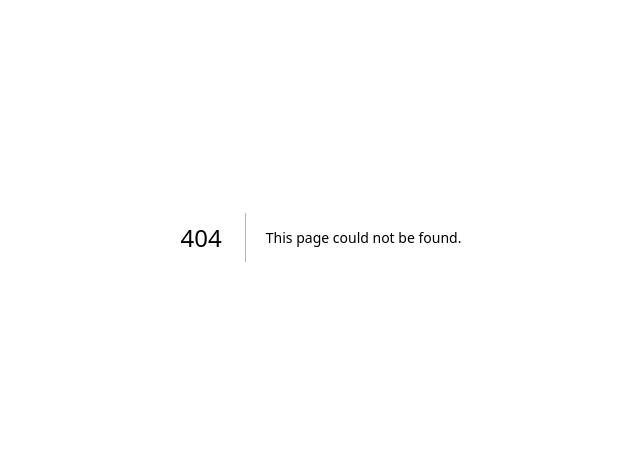
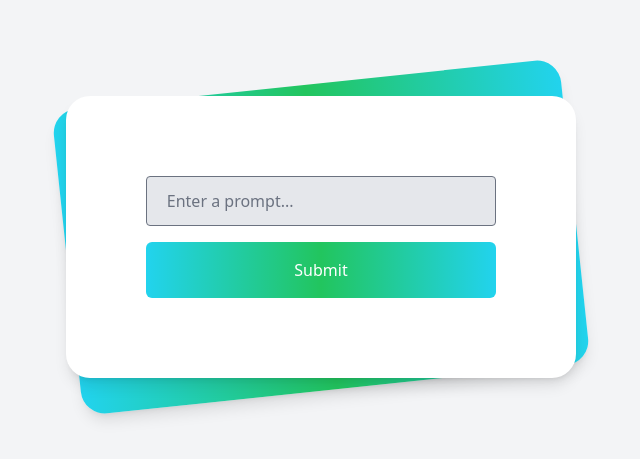
Before and after one commit to humancodex/business_brain_sdxl, a Next.js app: page /img_generator in a window 1280 px wide. Before the commit this address had no page. Shown: the part 163-622 px from the top of the page, without its empty margins (319-959 px from the left). Built offline with nearby package versions, Linux system fonts and the light colour scheme.

Commit message:
add : stable diffusion - next : prisma , redis and log

```diff
--- a/components/layout/sign-in-modal.tsx
+++ b/components/layout/sign-in-modal.tsx
@@ -34,7 +34,7 @@ const SignInModal = ({
           </a>
           <h3 className="font-display text-2xl font-bold">Sign In</h3>
           <p className="text-sm text-gray-500">
-            This is strictly for demo purposes - only your email and profile
+     Your email and profile
             picture will be stored.
           </p>
         </div>
--- a/package.json
+++ b/package.json
@@ -36,6 +36,7 @@
     "react-dom": "18.2.0",
     "react-markdown": "^8.0.4",
     "react-wrap-balancer": "^0.3.0",
+    "replicate": "^0.11.0",
     "typescript": "4.9.4",
     "use-debounce": "^9.0.3"
   },
--- /dev/null
+++ b/pages/api/stable_diffusion/index.js
@@ -0,0 +1,37 @@
+import Replicate from 'replicate';
+
+const handler = async ( req, res ) => {
+    if ( req.method !== 'POST' ) {
+        res.status( 405 ).json( { message: 'Method not allowed' } );
+        return;
+    }
+
+    const { value } = req.body;
+
+    try {
+        const replicate = new Replicate( {
+            auth: process.env.REPLICATE_API_TOKEN,
+        } );
+
+        const output = await replicate.run(
+            "stability-ai/stable-diffusion:db21e45d3f7023abc2a46ee38a23973f6dce16bb082a930b0c49861f96d1e5bf",
+            {
+                input: {
+                    prompt: value,
+                    image_dimensions: "512x512",
+                    num_inference_steps: 12,
+                    num_outputs: 1,
+                    guideance_scale: 3.5,
+                    scheduler: "K_EULER",
+                },
+            },
+        );
+
+        res.status( 200 ).json( output );
+    } catch ( error ) {
+        console.error( error );
+        res.status( 500 ).json( { message: 'Internal server error' } );
+    }
+};
+
+export default handler;
--- /dev/null
+++ b/pages/img_generator.tsx
@@ -0,0 +1,77 @@
+import { useState } from 'react';
+
+function img_generator() {
+  const [inputValue, setInputValue] = useState('');
+  const [imageUrl, setImageUrl] = useState('');
+  const [loading, setLoading] = useState(false);
+
+  const handleSubmit = async (event:any) => {
+    event.preventDefault();
+    setLoading(true);
+
+    const response = await fetch('/api/stablediffusion/index.js', {
+      method: 'POST',
+      headers: {
+        'Content-Type': 'application/json',
+      },
+      body: JSON.stringify({ value: inputValue }),
+    });
+
+    if (response.ok) {
+      const data = await response.json();
+      setImageUrl(data[0]);
+    } else {
+      console.error('Error:', response.statusText);
+    }
+    setLoading(false);
+  };
+
+  return (
+    <div className="min-h-screen bg-gray-100 py-6 flex flex-col justify-center sm:py-12">
+      <div className="relative py-3 sm:max-w-xl sm:mx-auto">
+        <div className="absolute inset-0 bg-gradient-to-r from-cyan-400 via-green-500 to-cyan-400 shadow-lg transform -skew-y-6 sm:skew-y-0 sm:-rotate-6 sm:rounded-3xl"></div>
+        <div className="relative px-4 py-10 bg-white shadow-lg sm:rounded-3xl sm:p-20">
+          <form onSubmit={handleSubmit} className="max-w-md mx-auto space-y-4">
+            <input
+              type="text"
+              value={inputValue}
+              onChange={(e) => setInputValue(e.target.value)}
+              className="w-full px-5 py-3 text-gray-700 bg-gray-200 rounded"
+              placeholder="Enter a prompt..."
+            />
+            <button type="submit" className="w-full px-3 py-4 text-white bg-gradient-to-r from-cyan-400 via-green-500 to-cyan-400 rounded-md focus:outline-none" disabled={loading}>
+              Submit
+            </button>
+          </form>
+        </div>
+      </div>
+      {loading && (
+        <div className="mt-12 flex justify-center">
+          <div className="loader ease-linear rounded-full border-4 border-t-4 border-gray-200 h-12 w-12"></div>
+        </div>
+      )}
+      {imageUrl && !loading && (
+        <div className="mt-12 flex justify-center">
+          <img src={imageUrl} alt="Generated image" className="rounded-xl shadow-lg" />
+        </div>
+      )}
+      <style jsx>{`
+        .loader {
+          animation: spin 1s linear infinite;
+          border-top-color: #3498db;
+        }
+
+        @keyframes spin {
+          0% {
+            transform: rotate(0deg);
+          }
+          100% {
+            transform: rotate(360deg);
+          }
+        }
+      `}</style>
+    </div>
+  );
+}
+
+export default img_generator;
--- a/pages/index.tsx
+++ b/pages/index.tsx
@@ -3,7 +3,7 @@ import Layout from "@/components/layout";
 import Balancer from "react-wrap-balancer";
 import { motion } from "framer-motion";
 import { DEPLOY_URL, FADE_DOWN_ANIMATION_VARIANTS } from "@/lib/constants";
-import { Github, Twitter } from "@/components/shared/icons";
+import { Github } from "@/components/shared/icons";
 import WebVitals from "@/components/home/web-vitals";
 import ComponentGrid from "@/components/home/component-grid";
 import Image from "next/image";
@@ -28,21 +28,21 @@ export default function Home() {
       >
         <motion.a
           variants={FADE_DOWN_ANIMATION_VARIANTS}
-          href="https://twitter.com/steventey/status/1613928948915920896"
+          href=""
           target="_blank"
           rel="noreferrer"
-          className="mx-auto mb-5 flex max-w-fit items-center justify-center space-x-2 overflow-hidden rounded-full bg-blue-100 px-7 py-2 transition-colors hover:bg-blue-200"
+          className="mx-auto mb-5 flex max-w-fit items-center justify-center space-x-2 overflow-hidden rounded-full bg-blue-100 px-7 py-2 transition-colors hover:bg-violet-200"
         >
-          <Twitter className="h-5 w-5 text-[#1d9bf0]" />
-          <p className="text-sm font-semibold text-[#1d9bf0]">
-            Introducing Precedent
+          <Github className="h-5 w-5 text-[#0b0c0d]" />
+          <p className="text-sm font-semibold text-[#0a080899]">
+            Introducing BusinessBrain
           </p>
         </motion.a>
         <motion.h1
           className="bg-gradient-to-br from-black to-stone-500 bg-clip-text text-center font-display text-4xl font-bold tracking-[-0.02em] text-transparent drop-shadow-sm md:text-7xl md:leading-[5rem]"
           variants={FADE_DOWN_ANIMATION_VARIANTS}
         >
-          <Balancer>Building blocks for your Next project</Balancer>
+          <Balancer>Business IA assistant</Balancer>
         </motion.h1>
         <motion.p
           className="mt-6 text-center text-gray-500 md:text-xl"
--- a/tsconfig.json
+++ b/tsconfig.json
@@ -22,6 +22,6 @@
     "jsx": "preserve",
     "incremental": true
   },
-  "include": ["next-env.d.ts", "**/*.ts", "**/*.tsx"],
+  "include": ["next-env.d.ts", "**/*.ts", "**/*.tsx", "pages/api/stable_diffusion/index.js"],
   "exclude": ["node_modules"]
 }
```
Also changed, not shown: components/layout/index.tsx (+6 -6 lines), 2 other files (tests, documents, lock files or other folders).
